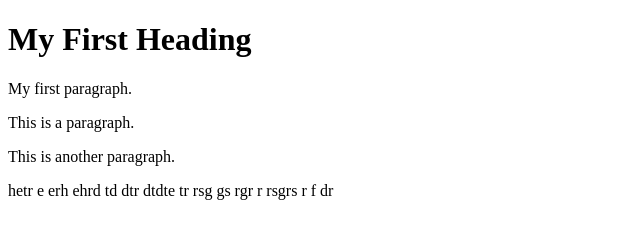
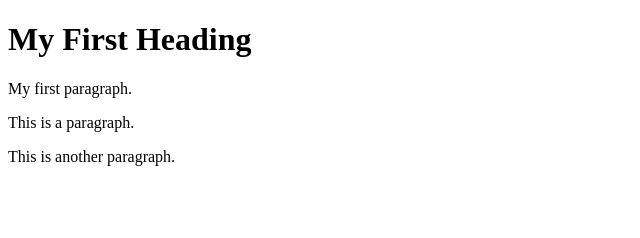
Before and after one commit to cdac1233/computing, a plain HTML site: page index.html in a window 1280 px wide. Shown: the whole page, without its empty margins (0-640 px from the left). Drawn offline with Linux system fonts and the light colour scheme.

Commit message:
Update index.html

```diff
--- a/index.html
+++ b/index.html
@@ -6,21 +6,3 @@
 <p>My first paragraph.</p>
 <p>This is a paragraph.</p>
 <p>This is another paragraph.</p>
-
-  hetr
-  e
-  erh
-  ehrd
-  td
-  dtr
-  dtdte
-  tr
-
-  rsg
-  gs
-  rgr
-  r
-  rsgrs
-  r
-  f
-  dr
```
